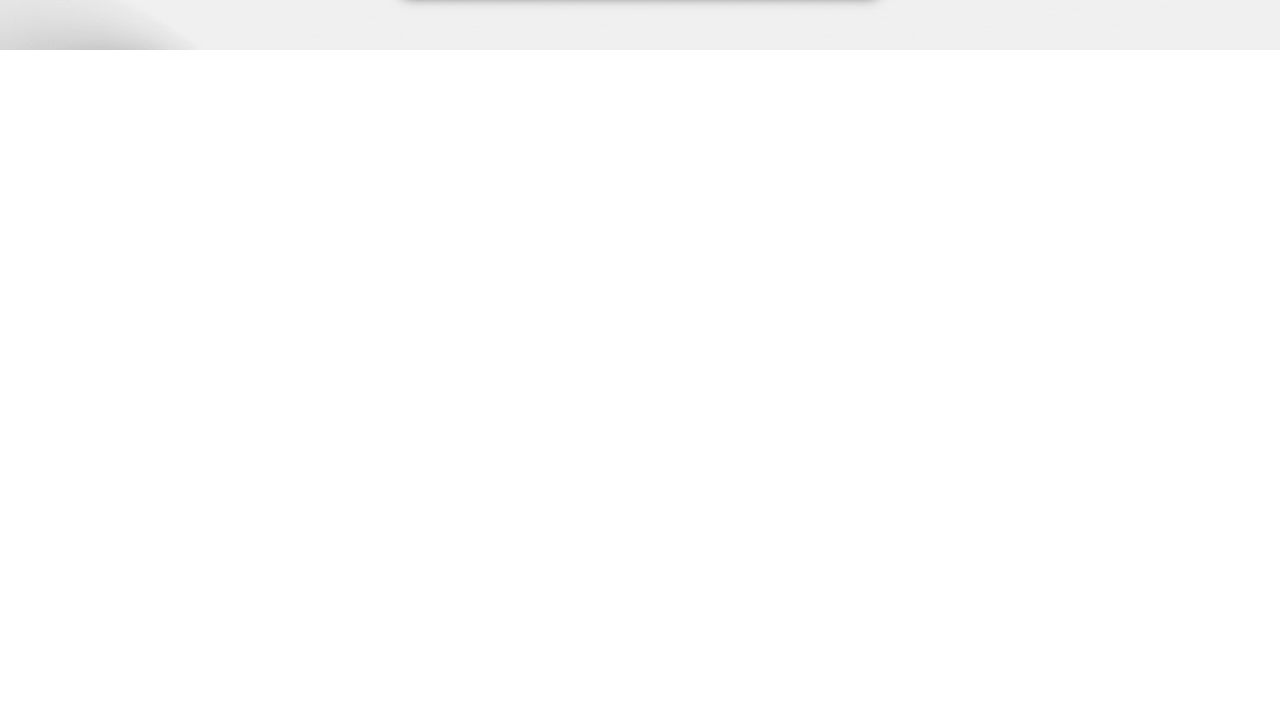
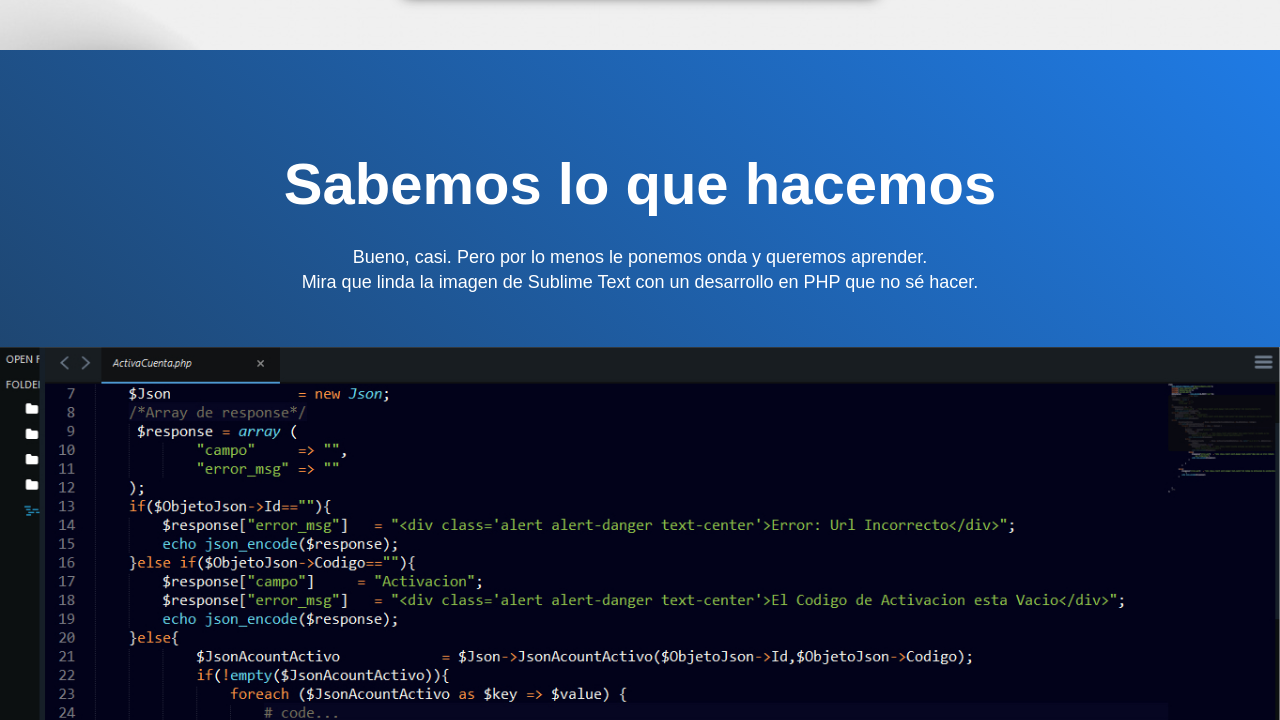
Before and after one commit to ArielMarchioni/Webiando, a plain HTML site: page index.html in a window 1280 px wide. Shown: the part 500-1220 px from the top of the page. Before the commit the page ends 800 px from the top, so only its background shows below. Drawn offline with Linux system fonts and the light colour scheme.

Commit message:
SEction
primer section

```diff
--- a/index.html
+++ b/index.html
@@ -22,6 +22,20 @@
 		</div>
 		<div class=""><img class="gif" src="media/gif3.gif" alt=""></div>
 	</header>
+	<main>
+		<section id="inicio" class="fondo">
+		<div class=" container inicio-content">
+			<div class="inicio ">
+				<div class="inicio-iq">
+					<h2 class="h2">Sabemos lo que hacemos</h2>
+					<p class="texto">Bueno, casi. Pero por lo menos le ponemos onda y queremos aprender.</p>
+					<p class="texto"> Mira que linda la imagen de Sublime Text con un desarrollo en PHP que no sé hacer.</p>
+				</div>
+				<div class="img-sublime"><img src="media/sublime.jpeg" alt="sublime Text"></div>
+			</div>
+		</div>
+	</section>
+	</main>
 
 </body>
 </html>
--- a/style.css
+++ b/style.css
@@ -101,3 +101,30 @@ font-family: arial, sans-serif;
 .bg-section{
 	background-color: #17223b;
 }
+
+/*INICIO*/
+
+
+
+.h2{
+	padding-top: 100px;
+	margin-bottom: 30px;
+	font-size: 58px;
+	color: #fff;
+}
+
+.texto{
+	font-size: 18px;
+	margin-bottom: 4px;
+	color: #fff;
+}
+
+.inicio div img{
+	margin-top: 50px;
+	width: 100%;
+}
+
+.fondo{
+
+	background: linear-gradient(45deg, rgba(30,49,67,1) 0%, rgba(31,123,229,1) 100%);
+}
```
